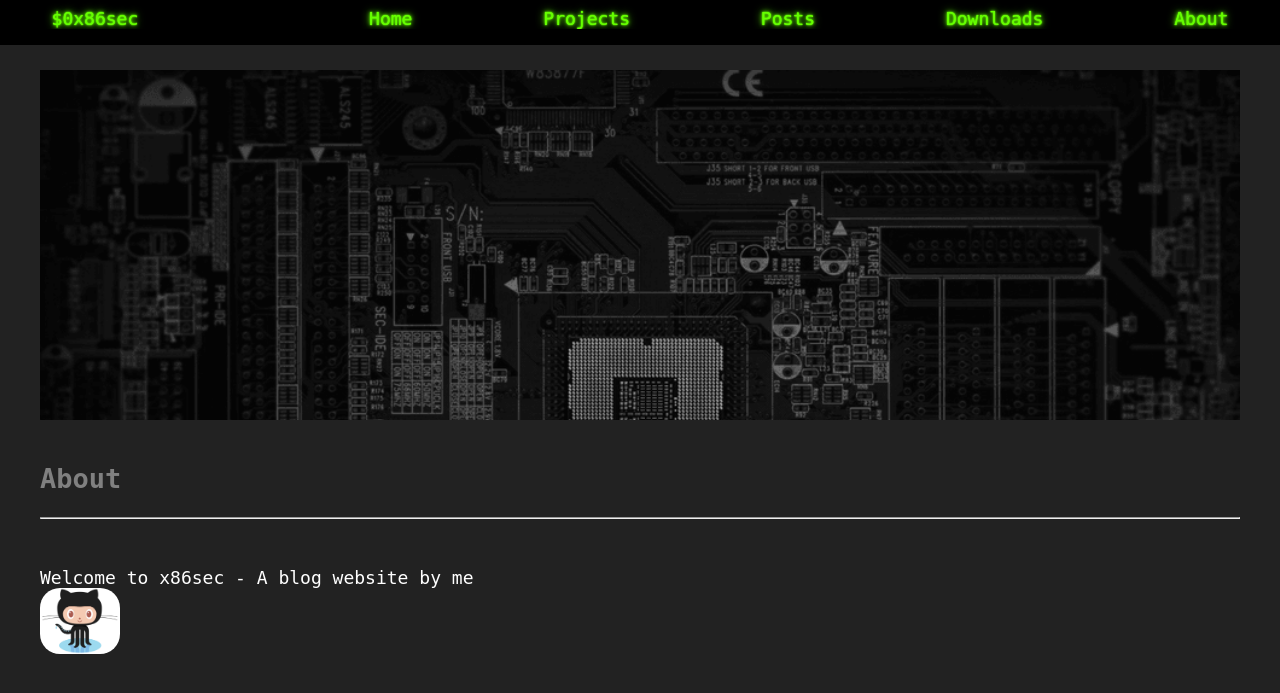
After one commit to gfoudree/x86sec, a Flask app: page /about in a window 1280 px wide. The commit adds this page. Shown: the top 693 px of the page. Run offline with Flask 2, Linux system fonts and the light colour scheme.

Commit message:
Updated templates and added remaining pages

```diff
--- a/main.py
+++ b/main.py
@@ -5,5 +5,21 @@ app = Flask(__name__)
 def index():
 	return render_template('index.html')
 
+@app.route('/projects')
+def projects():
+	return render_template('projects.html')
+
+@app.route('/posts')
+def posts():
+	return render_template('posts.html')
+
+@app.route('/downloads')
+def downloads():
+	return render_template('downloads.html')
+
+@app.route('/about')
+def about():
+	return render_template('about.html')
+
 if __name__ == '__main__':
 	app.run(host='0.0.0.0', debug=True)
--- a/static/main.css
+++ b/static/main.css
@@ -1,7 +1,70 @@
 body {
   background-color: #222;
+  font-family: Monospace;
+  font-size: 18px;
+  margin: 0px;
+  width: 100%;
 }
 p {
   color: white;
-  font-size: 20px;
+  text-align: left;
 }
+.centered {
+  position: fixed;
+  top: 50%;
+  left: 50%;
+  transform: translate(-50%, -50%);
+}
+.glow {
+	color: #66ff00;
+  text-shadow: 0 0 1px #66ff00, 0 0 2px #66ff00, 0 0 4px #66ff00, 0 0 8px #66ff00;
+}
+.glow:hover {
+	text-shadow: 0 0 4px #66ff00, 0 0 8px #66ff00, 0 0 16px #66ff00, 0 0 32px #66ff00;
+}
+.shadowInput {
+	border-radius: 5px;
+	-webkit-border-radius: 5px;
+}
+.navbar {
+  background-color: black;
+  width: 100vr;
+  height: 45px;
+  margin: 0px;
+}
+.billboard {
+  background-image: url("billboard.png");
+  background-repeat: no-repeat;
+  background-size: cover;
+  height: 350px;
+  width: 100%;
+  margin-top: 25px;
+}
+nav {
+  padding-top: 8px;
+  display: block;
+  text-align: center;
+  overflow: hidden;
+  width: 100%;
+  margin: auto;
+}
+a:link {
+  text-decoration: none;
+}
+.navElements {
+  padding-left: 10%;
+}
+h2, h3, h4 {
+  color: grey;
+  text-align: left;
+}
+.content {
+  width: 1200px;
+}
+.wrapper {
+  width: 1200px;
+  position: relative;
+  margin: auto;
+  padding-left: 25px;
+  padding-right: 25px;
+}
--- /dev/null
+++ b/templates/about.html
@@ -0,0 +1,9 @@
+{% include 'header.html' %}
+<h2>About</h2>
+<hr>
+<br>
+<p>Welcome to x86sec - A blog website by me
+  <br>
+<a href="https://github.com/gfoudree"><img style="width: 80px; border-radius: 20px;" src="{{url_for('static', filename="octocat.jpg")}}"></a>
+</p>
+{% include 'footer.html' %}
--- /dev/null
+++ b/templates/footer.html
@@ -0,0 +1,4 @@
+      </div>
+    </div>
+  </body>
+</html>
--- /dev/null
+++ b/templates/header.html
@@ -0,0 +1,32 @@
+<!DOCTYPE html>
+<html>
+  <head>
+    <meta charset="UTF-8">
+    <meta http-equiv="cache-control" content="max-age=0" />
+    <meta http-equiv="cache-control" content="no-cache" />
+    <meta http-equiv="expires" content="0" />
+    <meta http-equiv="expires" content="Tue, 01 Jan 1980 1:00:00 GMT" />
+    <meta http-equiv="pragma" content="no-cache" />
+    <link href="https://fonts.googleapis.com/css?family=Open+Sans" rel="stylesheet">
+    <link rel="stylesheet" type="text/css" href="{{url_for('static', filename='main.css')}}">
+    <title>x86sec.org</title>
+  </head>
+
+  <body>
+    <div class="navbar">
+      <nav>
+        <div class="wrapper">
+        <a class="glow" href="#">$0x86sec</a>
+        <a class="glow navElements" style="margin-left: 100px;" href="{{url_for('index')}}">Home</a>
+        <a class="glow navElements" href="{{url_for('projects')}}">Projects</a>
+        <a class="glow navElements" href="{{url_for('posts')}}">Posts</a>
+        <a class="glow navElements" href="{{url_for('downloads')}}">Downloads</a>
+        <a class="glow navElements" href="{{url_for('about')}}">About</a>
+      </div>
+      </nav>
+    </div>
+    <div class="wrapper">
+      <div class="billboard">
+      </div>
+      <div class="content">
+        <br>
```
Also changed, not shown: templates/index.html (+6 -107 lines), static/octocat.jpg (added).
